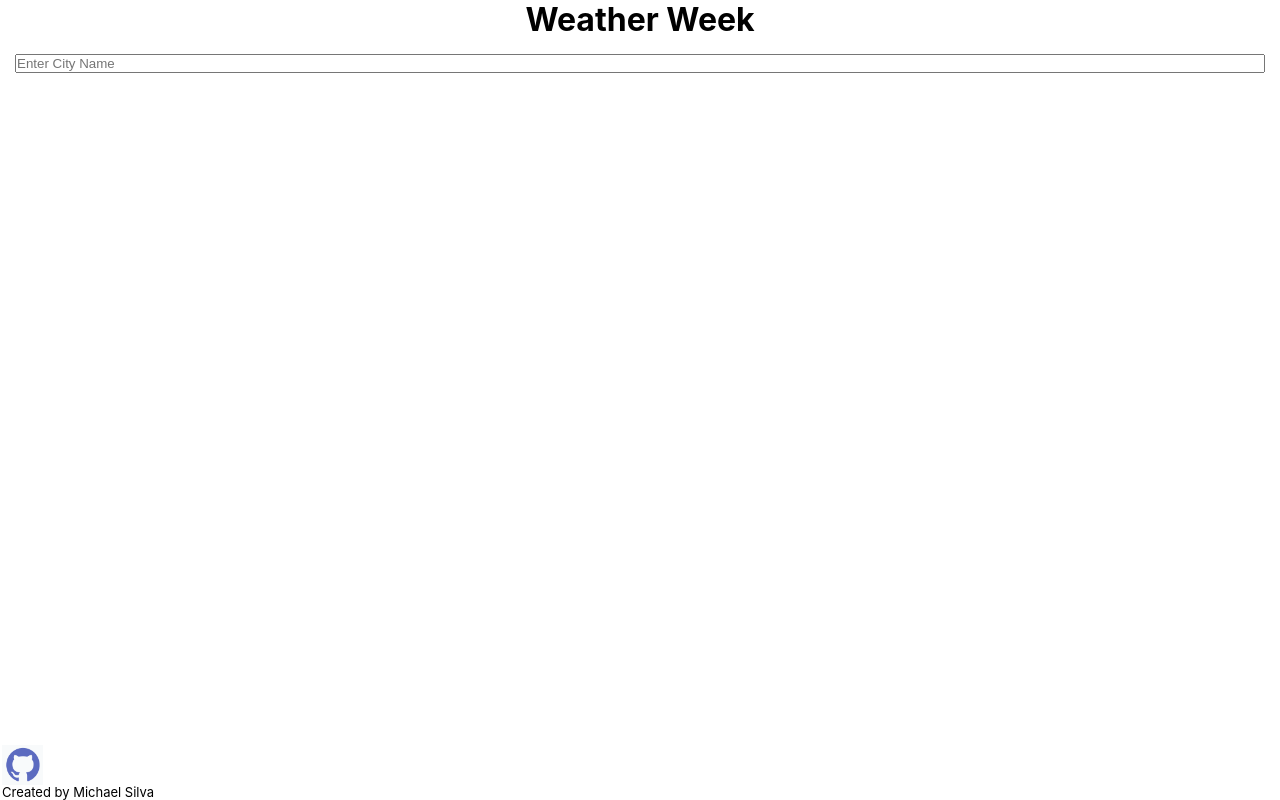
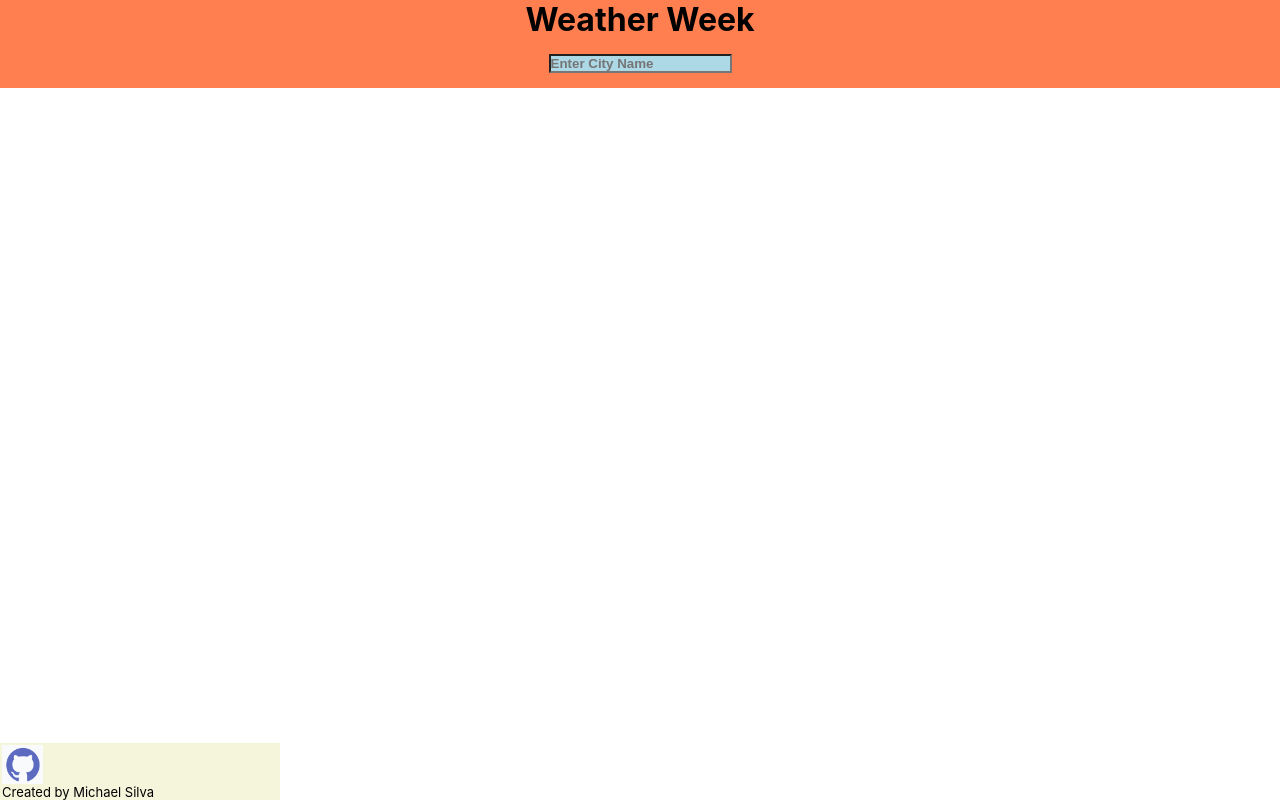
Before and after one commit to Silvam2017/weather-week, a React (Create React App) app: page / in a window 1280 px wide. Built offline with nearby package versions, Linux system fonts and the light colour scheme.

Commit message:
added first draft coloring

```diff
--- a/src/index.css
+++ b/src/index.css
@@ -65,6 +65,7 @@ code {
   display: flex;
   flex-direction: column;
   justify-content: center;
+  background-image: linear-gradient(coral, beige);
 }
 
 #location {
@@ -74,10 +75,15 @@ code {
 
 #search-container {
   display: flex;
-  flex-direction: column;
   justify-content: center;
   width: 100%;
   padding: 15px;
+  background-color: coral;
+}
+
+.search-bar {
+  font-weight: 800;
+  background-color: lightblue;
 }
 
 .location {
@@ -131,7 +137,9 @@ main {
   flex-grow: 1;
   text-align: center;
   padding: 25px;
+  background-color: beige;
 }
+
 #footer-container {
   padding: 2px;
   display: flex;
@@ -141,13 +149,16 @@ main {
   text-align: center;
   position: absolute;
   bottom: 0;
+  background-color: beige;
 }
+
 header {
   padding: 25px;
 }
 
 #header-text  {
   text-align: center;
+  background-color: coral;
 }
 
 #footer-text {
@@ -156,16 +167,19 @@ header {
   bottom: 0;
   margin-left: auto;
   margin-right: auto;
+  background-color: beige;
 }
 
 #img-container {
   display: absolute;
   bottom: 0;
   width: 15%;
+  background-color: beige;
 }
 
 #gitIcon {
 width: 100%;
 margin: auto;
 padding-bottom: 10px;
+background-color: beige;
 }
```
